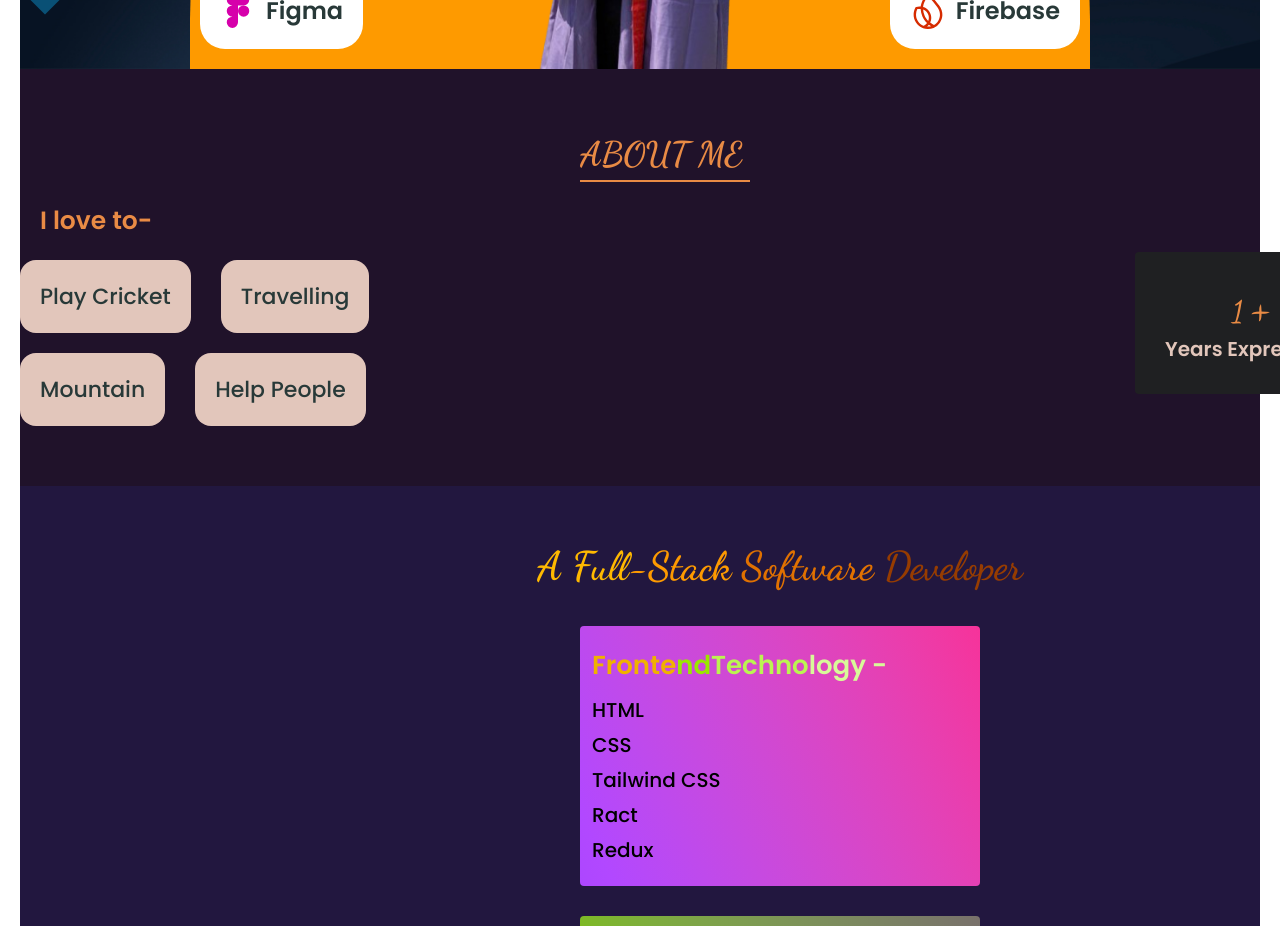
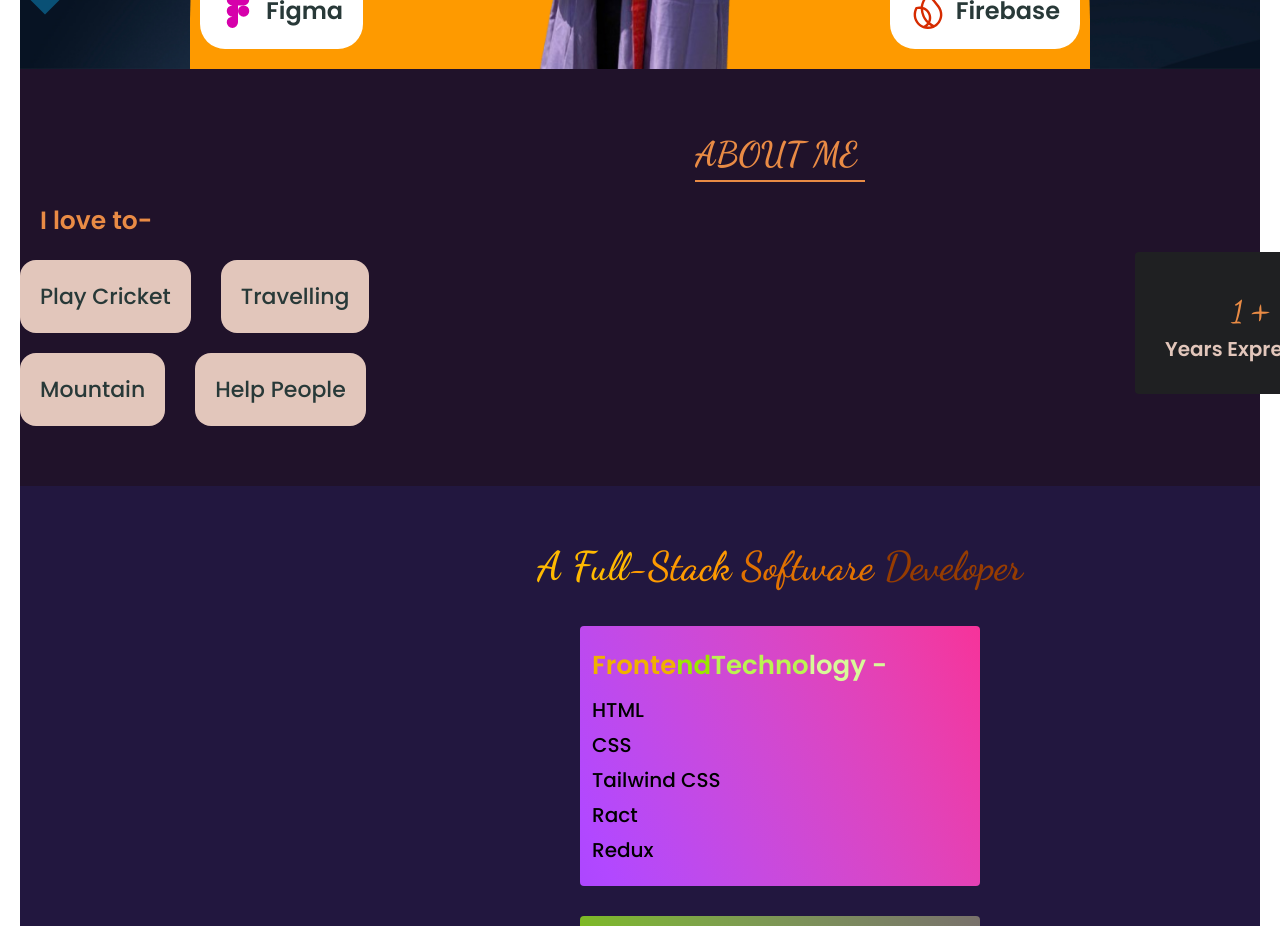
Before and after one commit to mustakin04/Full-Stack-Porfolio, a React (Vite) app: page / in a window 1280 px wide. Shown: the part 860-1786 px from the top of the page. Built offline with nearby package versions, Linux system fonts and the light colour scheme.

Commit message:
About part update

```diff
--- a/src/Component/About/About.jsx
+++ b/src/Component/About/About.jsx
@@ -6,7 +6,7 @@ const About = () => {
     <div className="bg-[#20122a] py-[60px]">
       <Container>
         <h1
-          className="text-[#e98b45] w-[170px] m-auto ml-[560px] font-dan
+          className="text-[#e98b45] w-[170px] m-auto  font-dan
             font-bold text-[34px] border-b-[2px]
              border-[#e98b45]"
         >
```
